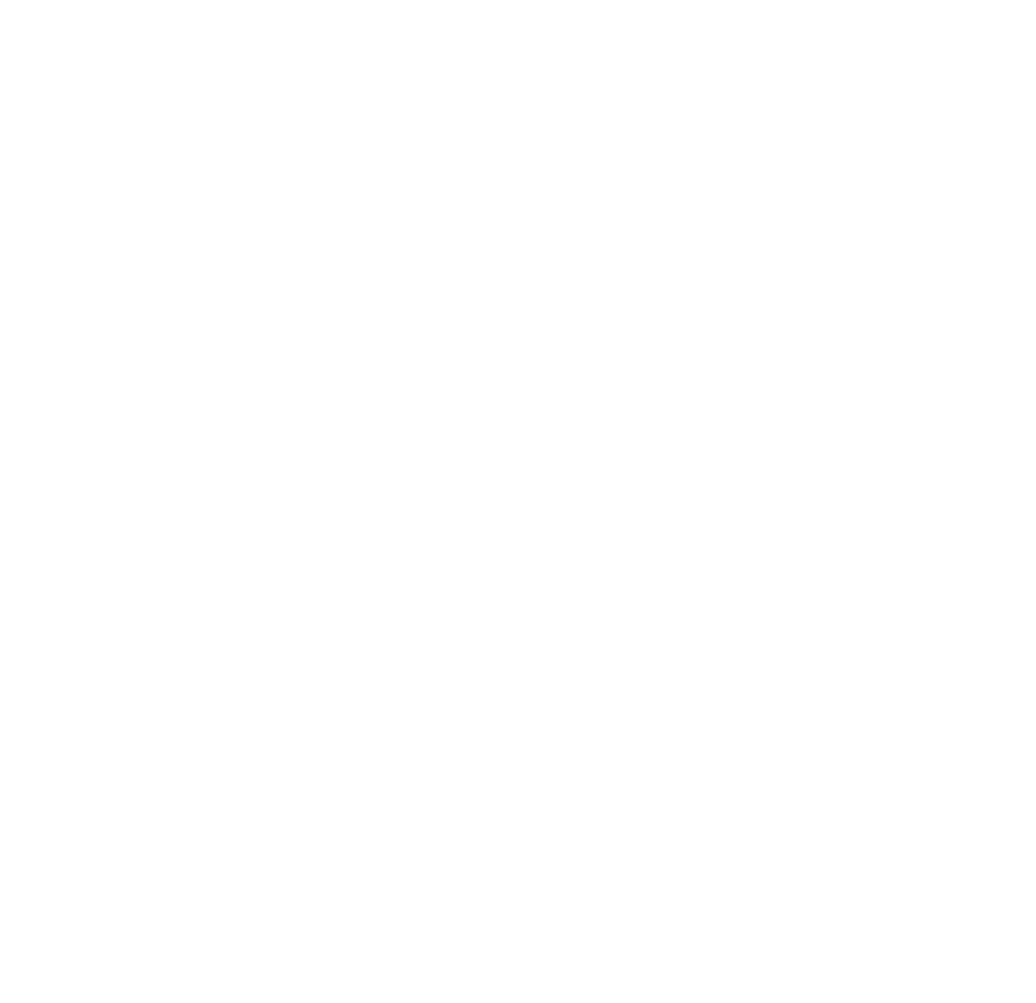
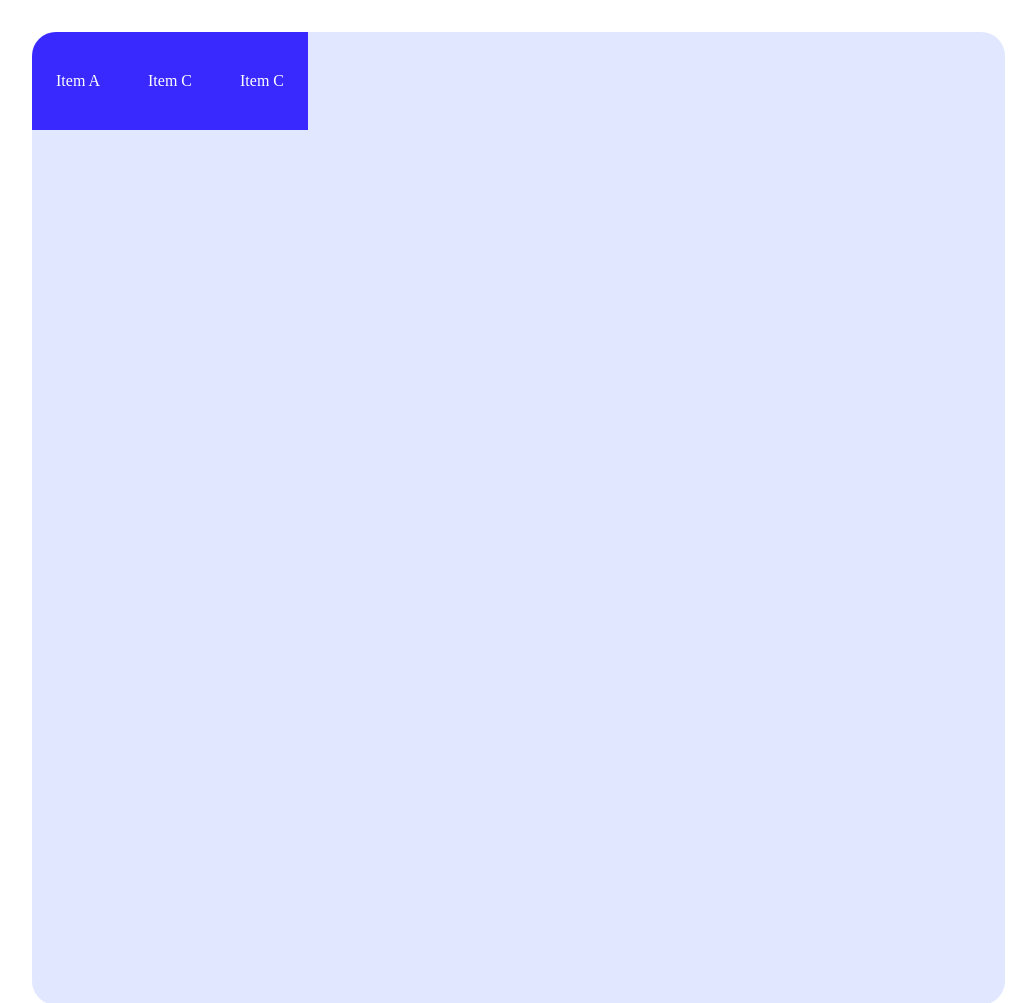
Before and after one commit to coromanillos/css-test, a plain HTML site: page index.html in a window 1280 px wide. Shown: the top 1003 px of the page, without its empty margins (0-1036 px from the left). Before the commit the page ends 800 px from the top, so only its background shows below. Drawn offline with Linux system fonts and the light colour scheme.

Commit message:
test box

```diff
--- a/index.html
+++ b/index.html
@@ -4,10 +4,17 @@
     <meta charset="UTF-8" />
     <meta name="viewport" content="width=device-width, initial-scale=1.0" />
     <title>Document</title>
+    <link rel="stylesheet" href="styles.css" />
   </head>
   <body>
     <header></header>
-    <main></main>
+    <main>
+      <div class="container">
+        <div class="item a"><p>Item A</p></div>
+        <div class="item b"><p>Item C</p></div>
+        <div class="item c"><p>Item C</p></div>
+      </div>
+    </main>
     <footer></footer>
   </body>
 </html>
--- /dev/null
+++ b/styles.css
@@ -0,0 +1,26 @@
+body {
+  /* display: flex;
+  flex-direction: column; */
+  justify-content: center;
+  align-items: center;
+  min-height: 100vw;
+  color: white;
+  padding: 24px;
+}
+
+.container {
+  display: flex;
+  flex-direction: row;
+  background: #e0e7ff;
+  width: 80%;
+  aspect-ratio: 1/1;
+  border-radius: 24px;
+  overflow: hidden;
+}
+
+.item {
+  background-color: #3929ff;
+  padding: 24px;
+  width: fit-content;
+  height: fit-content;
+}
```
